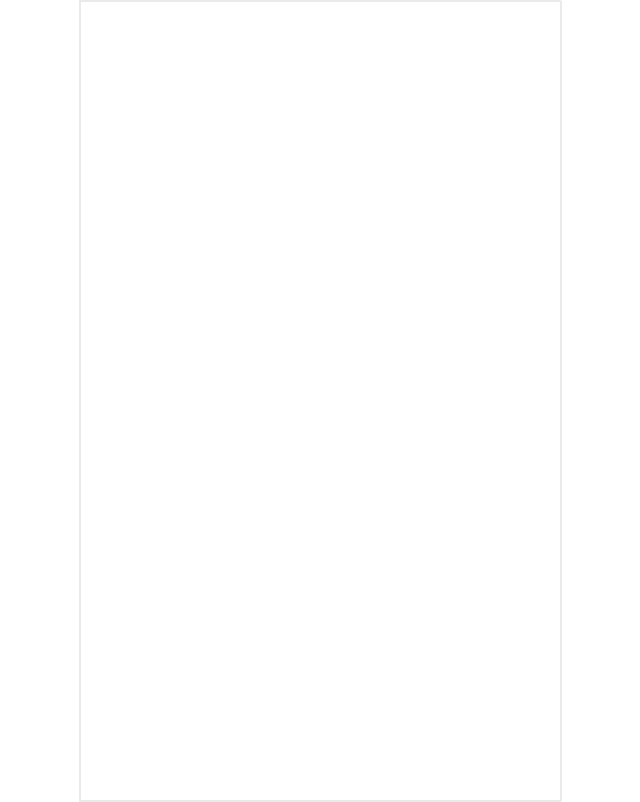
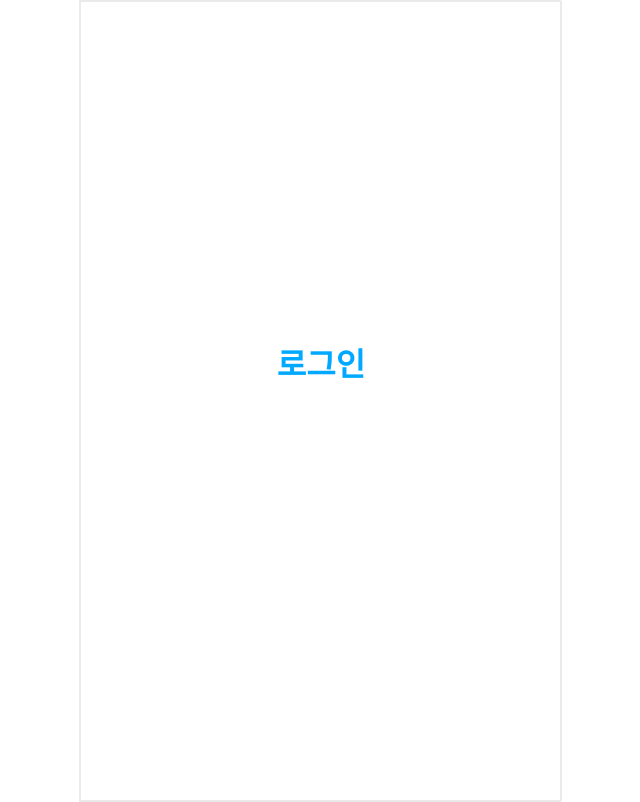
Before and after one commit to elice-cookcook/eatnfit, a React (Vite) app in the folder eatnfit-FE/: page /login in a window 1280 px wide. Before the commit this address had no page. Shown: the whole page, without its empty margins (320-960 px from the left). Built offline with nearby package versions, Linux system fonts and the light colour scheme; the HTML template or start-up script is replaced by a standard one.

Commit message:
Feat : add loginPage's routing

```diff
--- a/eatnfit-FE/src/App.tsx
+++ b/eatnfit-FE/src/App.tsx
@@ -1,10 +1,11 @@
 import { BrowserRouter, Route, Routes } from "react-router-dom";
-import { LandingPage } from "./pages";
+import { LandingPage, LoginPage } from "./pages";
 function App() {
   return (
     <BrowserRouter>
       <Routes>
         <Route path="/" element={<LandingPage />} />
+        <Route path="/login" element={<LoginPage />} />
       </Routes>
     </BrowserRouter>
   );
--- /dev/null
+++ b/eatnfit-FE/src/pages/LoginPage/LoginPage.tsx
@@ -0,0 +1,22 @@
+import styled from "styled-components";
+import { TbLock, TbMail } from "react-icons/tb";
+
+export default function LoginPage() {
+  return (
+    <Wrapper>
+      <Title>로그인</Title>
+    </Wrapper>
+  );
+}
+
+const Wrapper = styled.div`
+  height: 90vh;
+  display: flex;
+  flex-direction: column;
+  justify-content: center;
+`;
+
+const Title = styled.h1`
+  text-align: center;
+  color: #00a9ff;
+`;
--- /dev/null
+++ b/eatnfit-FE/src/pages/LoginPage/index.ts
@@ -0,0 +1 @@
+export { default as LoginPage } from "./LoginPage";
--- a/eatnfit-FE/src/pages/index.ts
+++ b/eatnfit-FE/src/pages/index.ts
@@ -1 +1,2 @@
-export * from './LandingPage';
+export * from "./LandingPage";
+export * from "./LoginPage";
```
